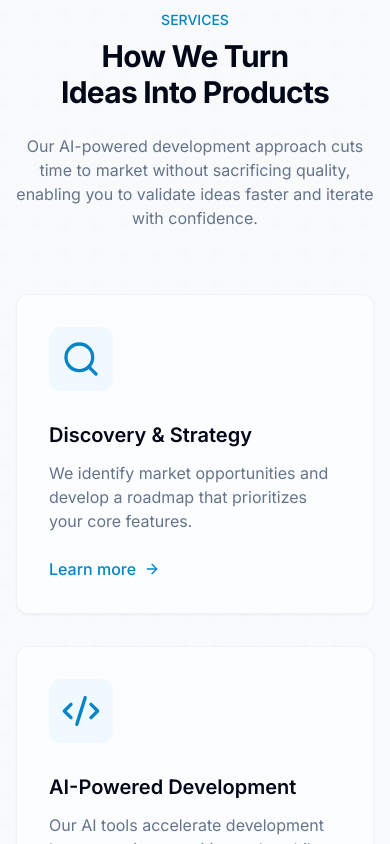
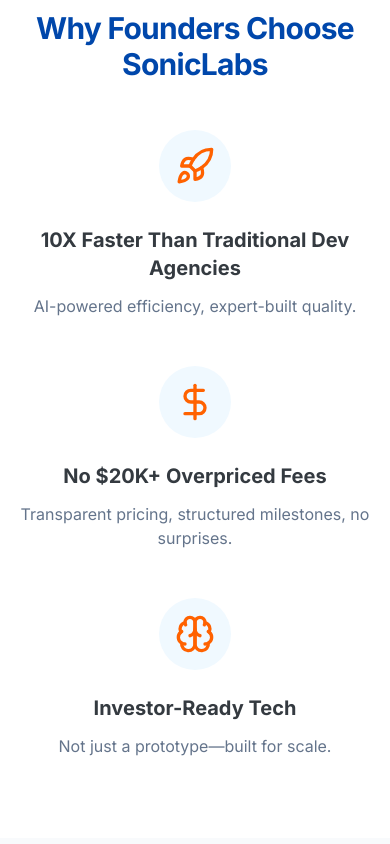
Before and after one commit to ChaficSalloum1/soniclabsv2, a React (Vite) app: page / in a window 390 px wide. Shown: the part 3800-4644 px from the top of the page. Built offline with nearby package versions, Linux system fonts and the light colour scheme.

Commit message:
Add SonicLabs advantages section
Adds a new section highlighting the unique advantages of SonicLabs.

```diff
--- /dev/null
+++ b/src/components/home/AdvantagesSection.tsx
@@ -0,0 +1,53 @@
+
+import React from 'react';
+import { Rocket, DollarSign, Brain } from 'lucide-react';
+
+const AdvantagesSection = () => {
+  const advantages = [
+    {
+      icon: <Rocket className="h-10 w-10 text-[#FF6200]" />,
+      title: "10X Faster Than Traditional Dev Agencies",
+      description: "AI-powered efficiency, expert-built quality."
+    },
+    {
+      icon: <DollarSign className="h-10 w-10 text-[#FF6200]" />,
+      title: "No $20K+ Overpriced Fees",
+      description: "Transparent pricing, structured milestones, no surprises."
+    },
+    {
+      icon: <Brain className="h-10 w-10 text-[#FF6200]" />,
+      title: "Investor-Ready Tech",
+      description: "Not just a prototype—built for scale."
+    }
+  ];
+
+  return (
+    <section className="py-20 bg-white relative">
+      <div className="container mx-auto px-4 md:px-6">
+        <div className="max-w-5xl mx-auto">
+          <h2 className="section-title text-[#0047AB] mb-12 text-center">
+            Why Founders Choose SonicLabs
+          </h2>
+
+          <div className="grid grid-cols-1 md:grid-cols-3 gap-12">
+            {advantages.map((advantage, index) => (
+              <div key={index} className="flex flex-col items-center text-center">
+                <div className="mb-6 p-4 bg-sonic-50 rounded-full">
+                  {advantage.icon}
+                </div>
+                <h3 className="text-xl font-bold mb-3 text-[#343A40]">
+                  {advantage.title}
+                </h3>
+                <p className="text-muted-foreground">
+                  {advantage.description}
+                </p>
+              </div>
+            ))}
+          </div>
+        </div>
+      </div>
+    </section>
+  );
+};
+
+export default AdvantagesSection;
--- a/src/pages/Index.tsx
+++ b/src/pages/Index.tsx
@@ -3,6 +3,7 @@ import Navigation from '@/components/Navigation';
 import HeroSection from '@/components/home/HeroSection';
 import TrustSection from '@/components/home/TrustSection';
 import FoundersStory from '@/components/home/FoundersStory';
+import AdvantagesSection from '@/components/home/AdvantagesSection';
 import ServicesSection from '@/components/home/ServicesSection';
 import CallToAction from '@/components/home/CallToAction';
 import Footer from '@/components/Footer';
@@ -25,6 +26,9 @@ const Index = () => {
       {/* Founder's Story Section */}
       <FoundersStory />
 
+      {/* Advantages Section */}
+      <AdvantagesSection />
+
       {/* Services Section */}
       <ServicesSection />
 
```
